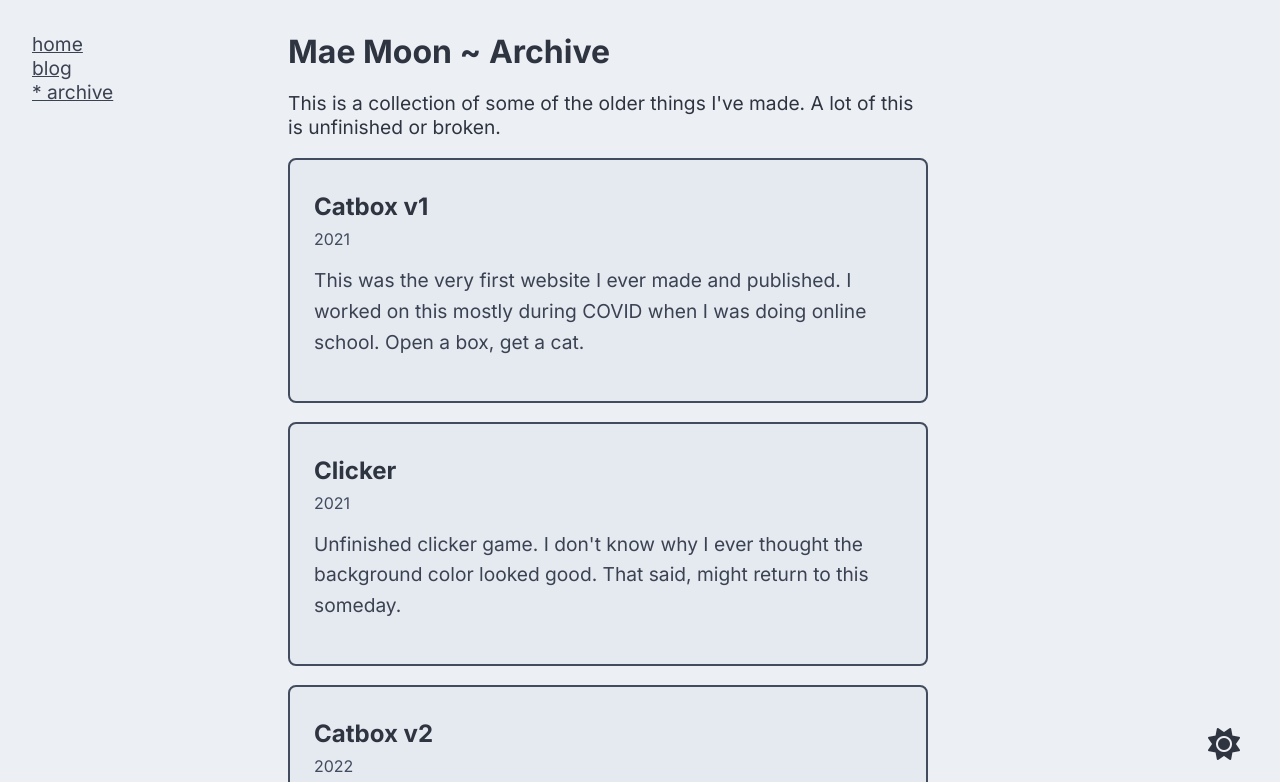
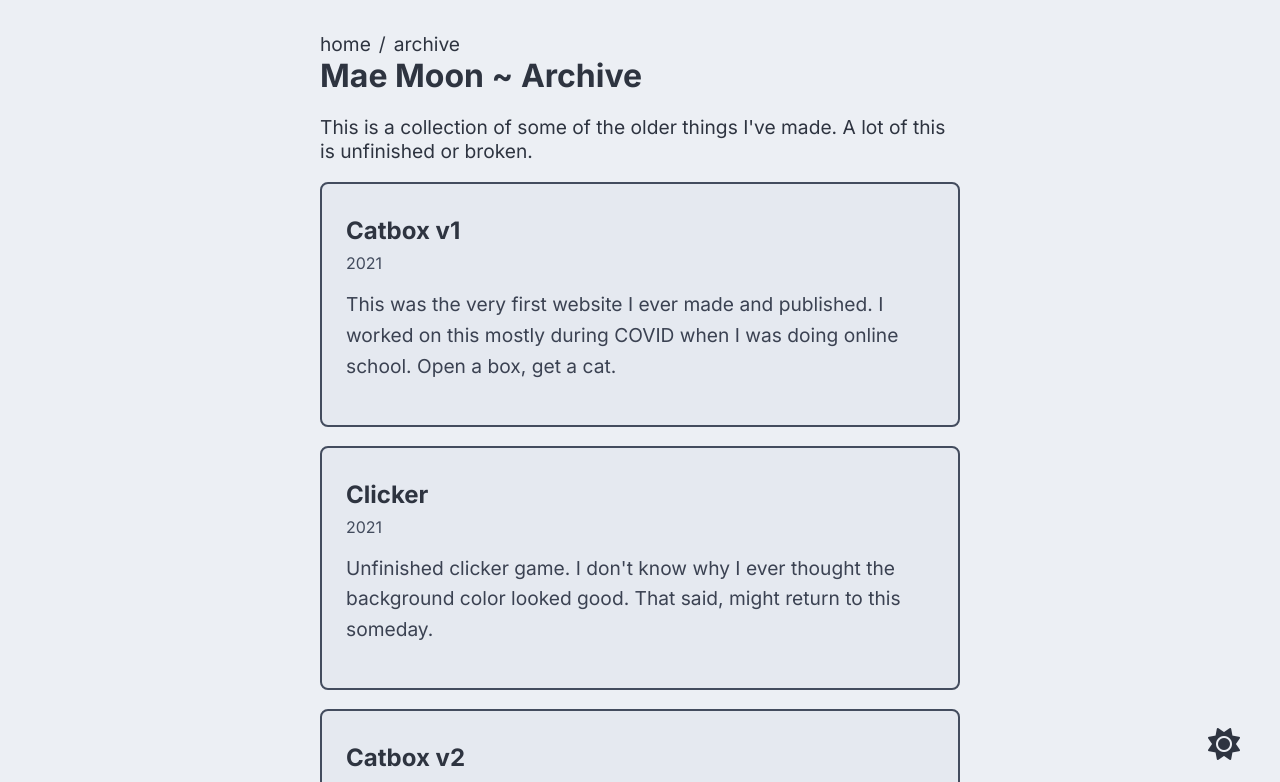
Before and after one commit to cute-catgirl/website, a SvelteKit app: page /archive in a window 1280 px wide. Shown: the top 782 px of the page. Built offline with nearby package versions, Linux system fonts and the light colour scheme.

Commit message:
Remove sidebar

```diff
--- a/src/routes/+layout.svelte
+++ b/src/routes/+layout.svelte
@@ -22,12 +22,8 @@
 
 <div id="page">
 	{#key data.currentRoute}
-		<aside>
-			<a href="/" class:active={data.currentRoute == '/'}>home</a>
-			<a href="/blog" class:active={data.currentRoute.includes('/blog')}>blog</a>
-			<a href="/archive" class:active={data.currentRoute.includes('/archive')}>archive</a>
-		</aside>
 		<main>
+			<Breadcrumb path={data.currentRoute}></Breadcrumb>
 			{@render children?.()}
 		</main>
 		<button
@@ -50,26 +46,27 @@
 <style>
 	#page {
 		display: flex;
+		justify-content: center;
 		flex-shrink: 1;
 	}
 
-	aside {
+	/*aside {
 		display: flex;
 		flex-direction: column;
 		justify-content: flex-start;
 		align-items: flex-start;
 		padding: 2em;
 		flex-basis: 15%;
-	}
+	}*/
 
 	main {
 		padding: 2em;
 		flex-basis: 50%;
 	}
 
-	.active::before {
+	/*.active::before {
 		content: '* ';
-	}
+	}*/
 
 	#themebutton {
 		position: fixed;
--- a/src/routes/+page.svelte
+++ b/src/routes/+page.svelte
@@ -16,6 +16,9 @@
 <ul>
 	<li>
 		<a href="https://github.com/cute-catgirl/Loft">Loft</a>
+	</li>
+	<li>
+		<a href="/archive"><strong>archive -></strong></a>
 	</li>
 </ul>
 <h2 class="section">Experiments</h2>
```
